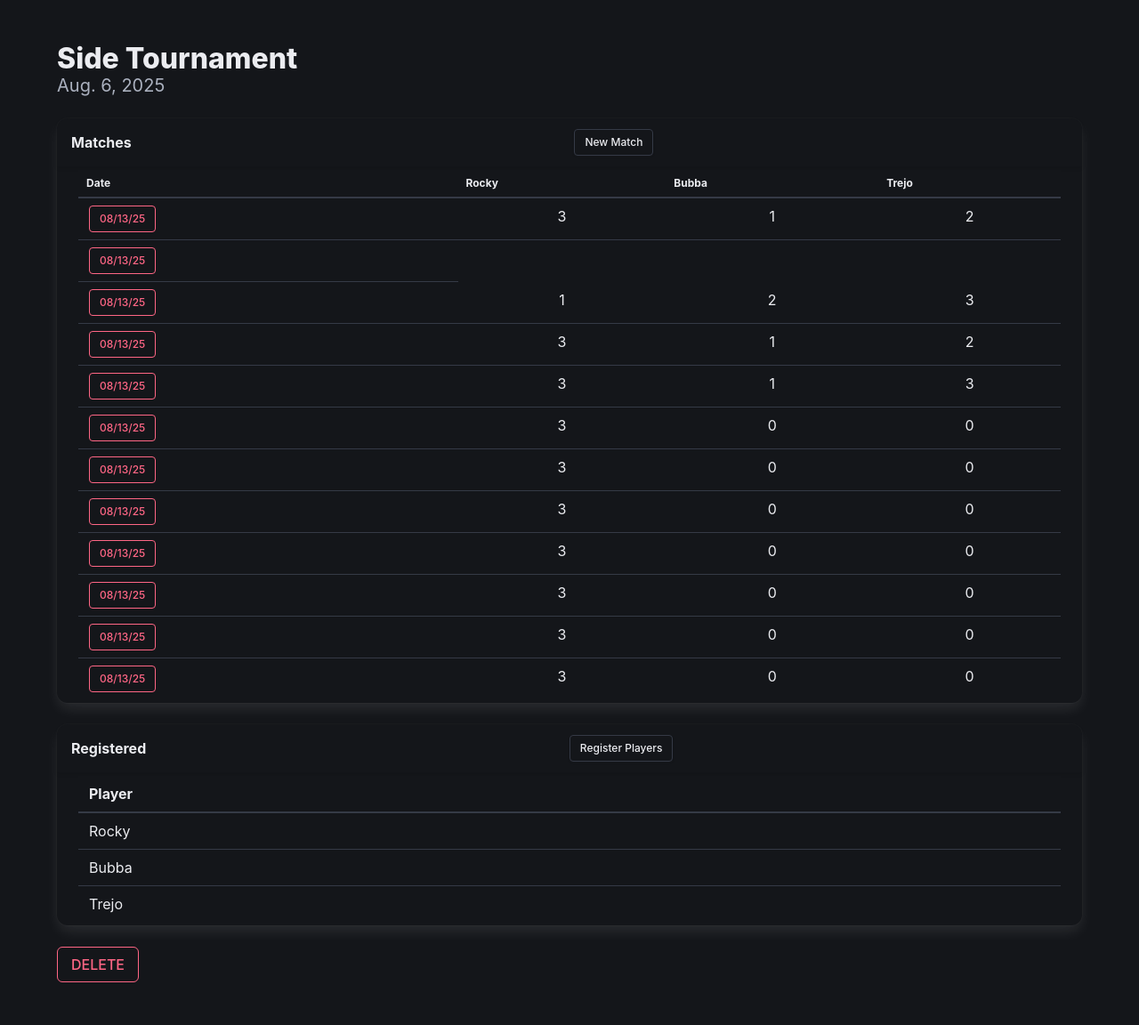
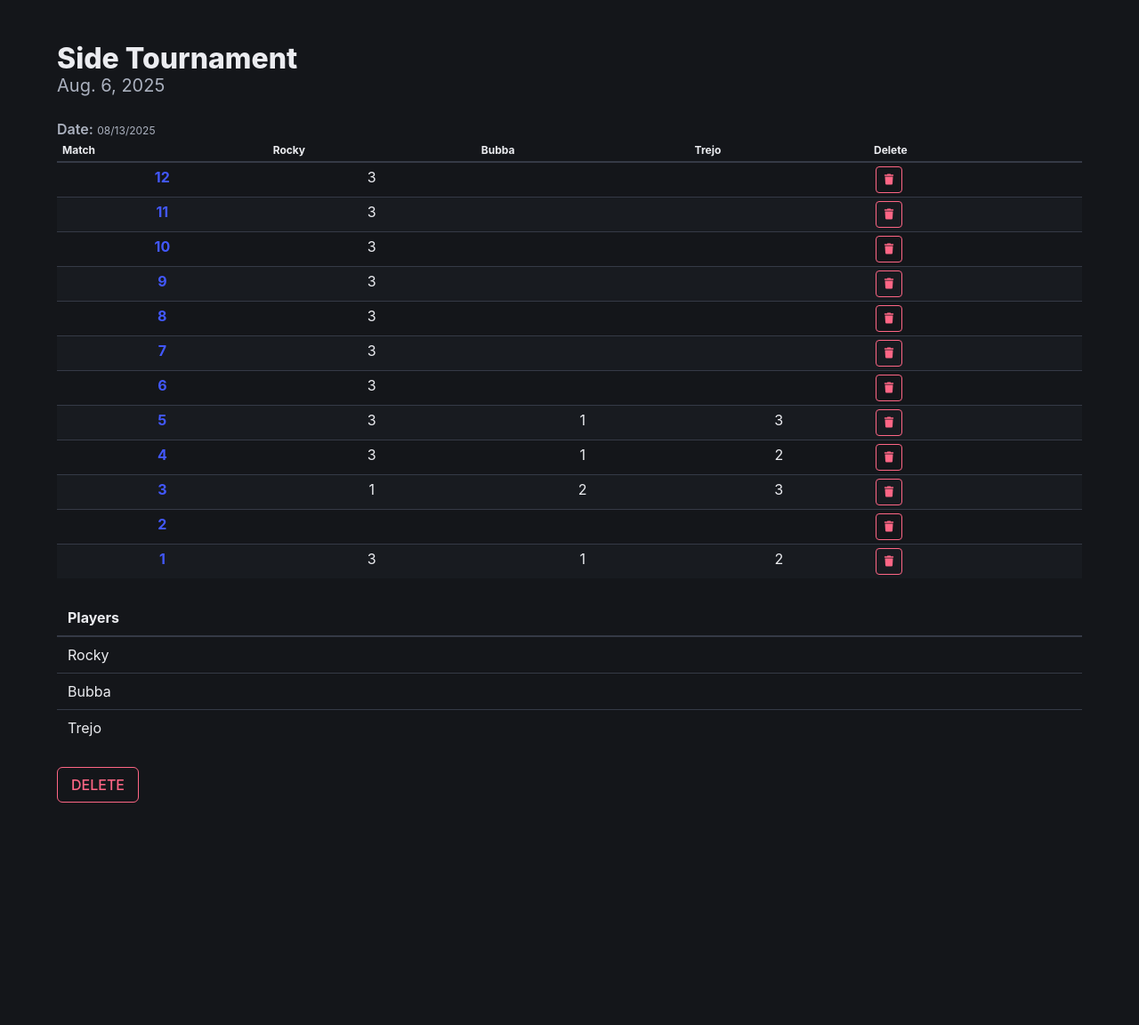
Before and after one commit to pilamrocky/vr_score_keeper, a Django app: page /tournament/14/ in a window 1280 px wide. Shown: the part 64-1216 px from the top of the page at 89% size. After the commit the page ends 966 px from the top, so only its background shows below. Run offline with Django 5.2, Linux system fonts and the light colour scheme; a user stored in the database is signed in; data comes from the database, SQL or seed files in the repository; both versions use the stored data as it was after the commit; some libraries are stand-ins or nearby versions.

Commit message:
Feature/match numbering by date (#28)
* changed style for tournament details page and added icons

* feat: Group matches by date and add match numbers

- Modified the tournament_detail view to group matches by date.
- Updated the tournament_detail.html template to display matches in tables grouped by date.
- Added match numbering for each day's matches, with the most recent match displayed first.

* refactor: Display tournament scores correctly and efficiently

This commit refactors the tournament detail page to address two key issues: a score misalignment bug and an N+1 query performance problem.

- The `tournament_detail` view now uses `prefetch_related('scores')` to efficiently load all match scores in a single query, preventing the N+1 issue.

- The view pre-processes the scores for each match into an `ordered_scores` list. This list is aligned with the tournament's registered players, ensuring that scores are always displayed in the correct column, even if a player is missing a score for a particular match. `None` is used as a placeholder for missing scores.

- The `tournament_detail.html` template is simplified to loop over the new `ordered_scores` list, using the `default:""` filter to render empty cells for missing scores. This fixes the alignment bug and makes the template cleaner.

* chore: Remove redundant 'with' block from template

Removed an unnecessary `{% with %}` block from the `tournament_detail.html` template. The `total_matches` variable defined in this block was no longer being used after a previous refactoring that switched to using `forloop.revcounter` for match numbering.

* Added text color to the match row to make it stand out from the other columns

```diff
--- a/vr_score_keeper/vr_tournaments/templates/base.html
+++ b/vr_score_keeper/vr_tournaments/templates/base.html
@@ -7,7 +7,9 @@
         <meta name="keywords" content="VR Golf Scores" />
         <title>VR Score Keeper</title>
         <link rel="stylesheet"
-              href="https://cdn.jsdelivr.net/npm/bulma@1.0.2/css/bulma.min.css" />
+              href="https://cdn.jsdelivr.net/npm/bulma@1.0.4/css/bulma.min.css" />
+        <script src="https://kit.fontawesome.com/b90cfea9ff.js"
+                crossorigin="anonymous"></script>
         {% load static %}
         <link rel="manifest" href="{% static 'manifest.json' %}" />
         <link rel="shortcut icon"
--- a/vr_score_keeper/vr_tournaments/templates/tournament_detail.html
+++ b/vr_score_keeper/vr_tournaments/templates/tournament_detail.html
@@ -3,58 +3,46 @@
 {% block content %}
     <div class="title">{{ tournament.name }}</div>
     <div class="subtitle">{{ tournament.date }}</div>
-    <div class="card">
-        <header class="card-header">
-            <p class="card-header-title">Matches</p>
-            <p class="card-header-title is-pulled-right">
-                <a href="{% url 'create_match' tournament.pk %}" class="button is-small">New Match</a>
+    {% for date, matches_on_date in grouped_matches %}
+        <p>
+            <span class="is-size-6 has-text-weight-semibold">Date:</span>
+            <span class="is-size-7">{{ date|date:"m/d/Y" }}</span>
         </p>
-
-        </header>
-        <div class="card-content py-1">
-            <table class="table is-fullwidth">
+        <table class="table is-fullwidth is-narrow is-striped">
             <thead>
-                    <th class="is-size-7">Date</th>
+                <th class="is-size-7">Match</th>
                 {% for player in registered_players %}<th class="is-size-7">{{ player }}</th>{% endfor %}
+                <th class="is-size-7">Delete</th>
             </thead>
             <tbody>
-                    {% for match in matches %}
+                {% for match in matches_on_date %}
                     <tr>
+                        <th class="has-text-centered has-text-link">{{ forloop.revcounter }}</th>
+                        {% for score in match.ordered_scores %}<td class="has-text-centered">{{ score|default:"" }}</td>{% endfor %}
                         <td>
                             <form id="form-{{ match.pk }}"
                                   action="{% url 'delete_match' match.pk %}"
                                   method="post">
                                 {% csrf_token %}
-                                    <button class="button is-danger is-dark is-small is-outlined js-modal-trigger"
+                                <button class="button is-danger is-dark is-outlined is-small js-modal-trigger"
                                         type="button"
                                         data-target="delete-modal"
-                                            data-form-id="form-{{ match.pk }}">{{ match.date|date:"m/d/y" }}</button>
+                                        data-form-id="form-{{ match.pk }}">
+                                    <span class="icon">
+                                        <i class="fas fa-trash"></i>
+                                    </span>
+                                </button>
                             </form>
                         </td>
-                            {% for player in registered_players %}
-                                {% for score in match.scores.all %}
-                                    {% if score.player == player %}<td class="has-text-centered">{{ score.score }}</td>{% endif %}
-                                {% endfor %}
-                            {% endfor %}
                     </tr>
                 {% endfor %}
             </tbody>
         </table>
-        </div>
-    </div>
-    <div class="card">
-        <header class="card-header">
-            <p class="card-header-title">Registered</p>
-            <p class="card-header-title is-pulled-right">
-                <a href="{% url 'tournament_registration' tournament.pk %}"
-                   class="button is-small">Register Players</a>
-            </p>
+    {% endfor %}
 
-        </header>
-        <div class="card-content py-1">
     <table class="table is-fullwidth">
         <thead>
-                    <th>Player</th>
+            <th>Players</th>
         </thead>
         <tbody>
             {% for player in registered_players %}
@@ -64,8 +52,7 @@
             {% endfor %}
         </tbody>
     </table>
-        </div>
-    </div>
+
     <form action="{% url 'delete_tournament' tournament.pk %}" method="post">
         {% csrf_token %}
         <button type="submit" class="button is-danger is-outlined">DELETE</button>
--- a/vr_score_keeper/vr_tournaments/views.py
+++ b/vr_score_keeper/vr_tournaments/views.py
@@ -1,3 +1,4 @@
+from itertools import groupby
 from django.db.models import Sum
 from django.contrib.auth.decorators import login_required, user_passes_test
 from django.shortcuts import render, redirect
@@ -219,20 +220,32 @@ def tournament_detail(request, pk):
     """
     Displays the details of a tournament, including the registered players and matches.
 
+    This view pre-fetches related scores to prevent N+1 query issues and prepares
+    a list of ordered scores for each match to ensure correct rendering in the template.
+
     :param request: The HTTP request object.
     :param pk: The primary key of the tournament to be displayed.
     :return: An HTTP response object rendering the tournament detail page.
     """
+    tournament = Tournament.objects.get(pk=pk)
+    registered_players = tournament.players.all()
 
-    tournament = Tournament.objects.get(pk=pk)
-    tournament_matches = []
+    # Get all matches, prefetching scores to prevent N+1 queries.
+    matches = tournament.matches.prefetch_related("scores").order_by("-date", "-pk")
 
-    if hasattr(tournament, "matches"):
-        tournament_matches = tournament.matches.all().order_by("-date")
-    registered_players = []
+    # Augment match objects with a list of scores ordered by registered_players.
+    # This fixes the rendering bug in the template and makes it more efficient.
+    matches_for_template = []
+    for match in matches:
+        scores_map = {score.player_id: score.score for score in match.scores.all()}
+        match.ordered_scores = [scores_map.get(p.id) for p in registered_players]
+        matches_for_template.append(match)
 
-    if hasattr(tournament, "players"):
-        registered_players = tournament.players.all()
+    # Group matches by date.
+    grouped_matches = []
+    if matches_for_template:
+        for date, match_group in groupby(matches_for_template, key=lambda m: m.date):
+            grouped_matches.append((date, list(match_group)))
 
     return render(
         request,
@@ -240,7 +253,7 @@ def tournament_detail(request, pk):
         {
             "tournament": tournament,
             "registered_players": registered_players,
-            "matches": tournament_matches,
+            "grouped_matches": grouped_matches,
         },
     )
 
```
Also changed, not shown: vr_score_keeper/db.sqlite3. Lines whose indentation alone changed are shown as unchanged.
